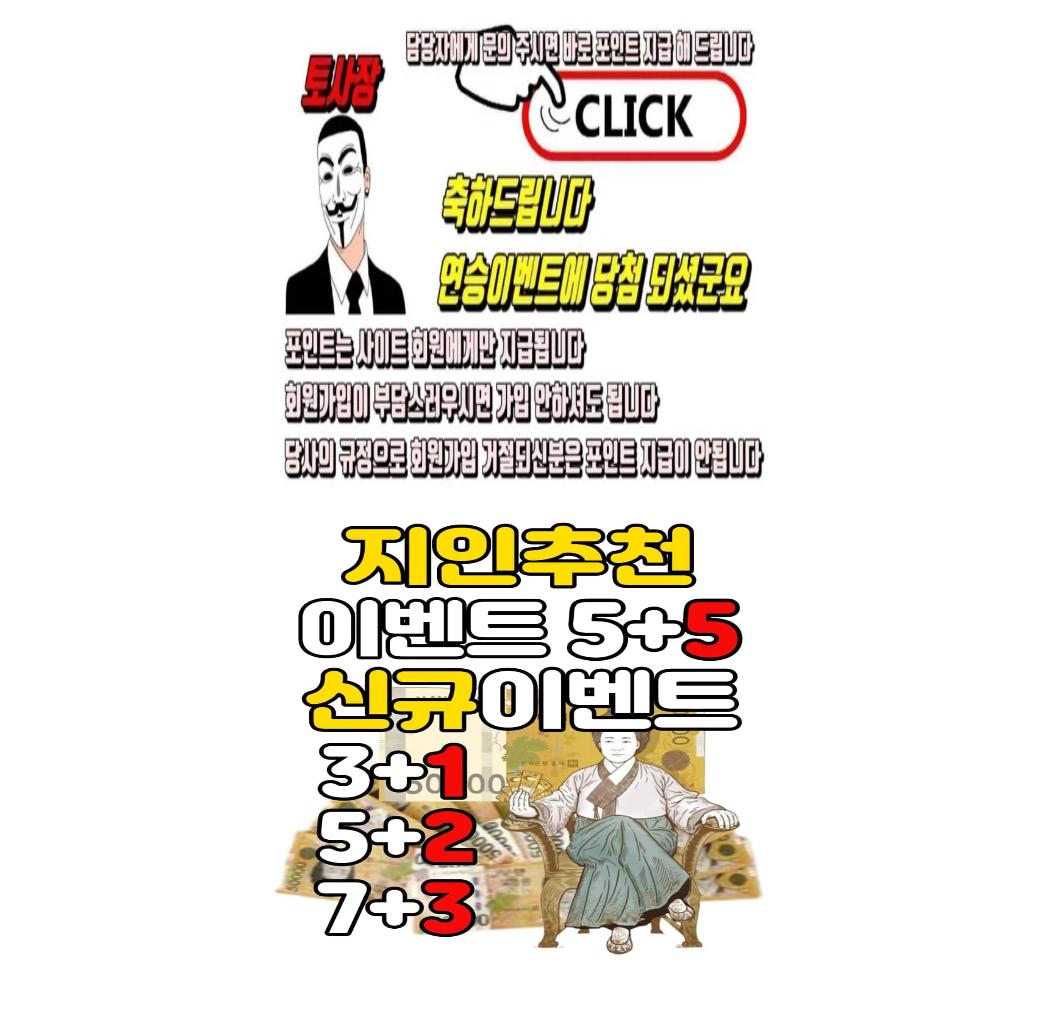
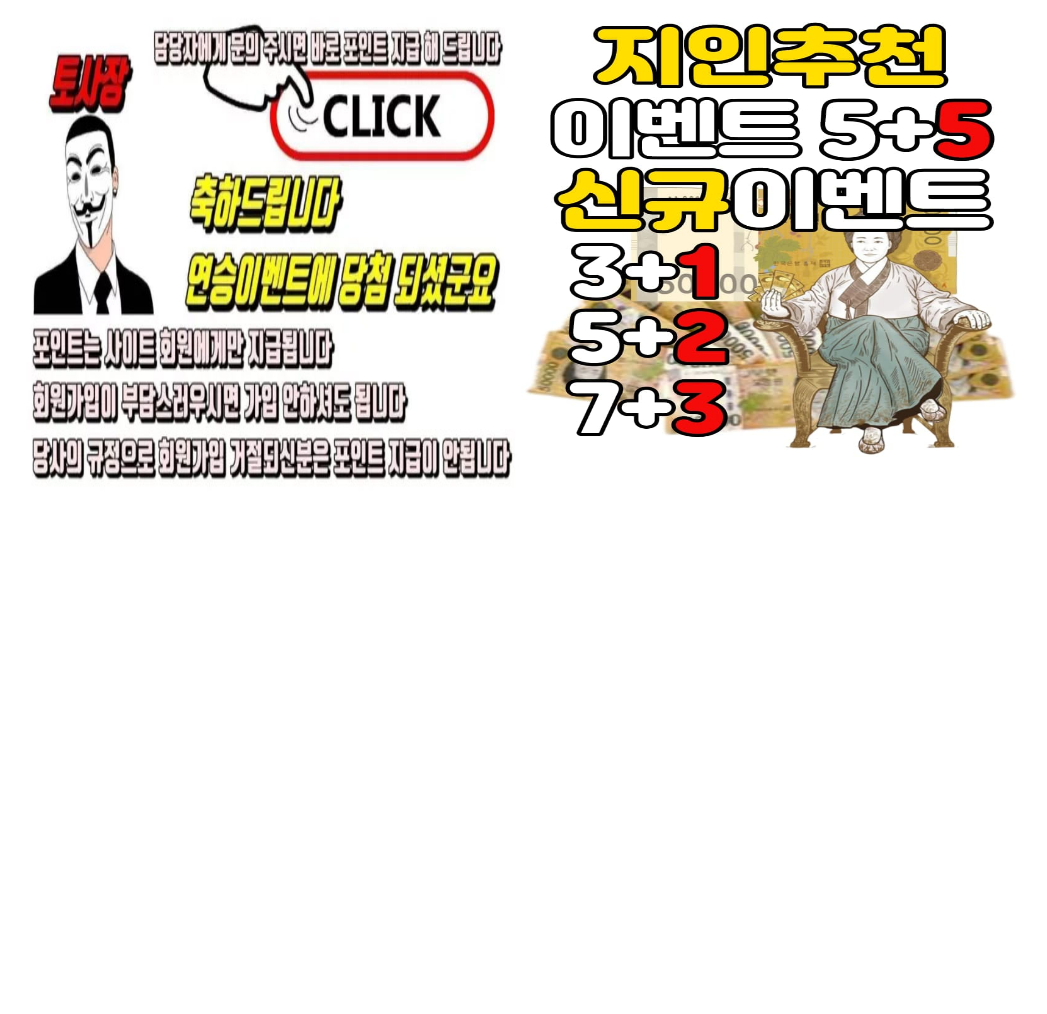
Before and after one commit to camtiger/tigerweb, a plain HTML site: page index.html in a window 1280 px wide. Shown: the whole page, without its empty margins (121-1168 px from the left). After the commit the page ends 800 px from the top, so only its background shows below. Drawn offline with Linux system fonts and the light colour scheme.

Commit message:
Update index.html

```diff
--- a/index.html
+++ b/index.html
@@ -1,8 +1,8 @@
 <html>
 <head>
 <body>
-<CENTER><a href="https://open.kakao.com/o/s799qiRd"><img src="zz.jpg" alt="클릭시 입장 가능" width="500" height="500"></a><CENTER>
-<CENTER><a href="https://open.kakao.com/o/s799qiRd"><img src="z.jpg" alt="클릭시 입장 가능" width="500" height="500"></a><CENTER>
+<CENTER><a href="https://open.kakao.com/o/s799qiRd"><img src="zz.jpg" alt="클릭시 입장 가능" width="500" height="500"></a>
+<a href="https://open.kakao.com/o/s799qiRd"><img src="z.jpg" alt="클릭시 입장 가능" width="500" height="500"></a><CENTER>
 </body>
 </head>
 </html>
```
